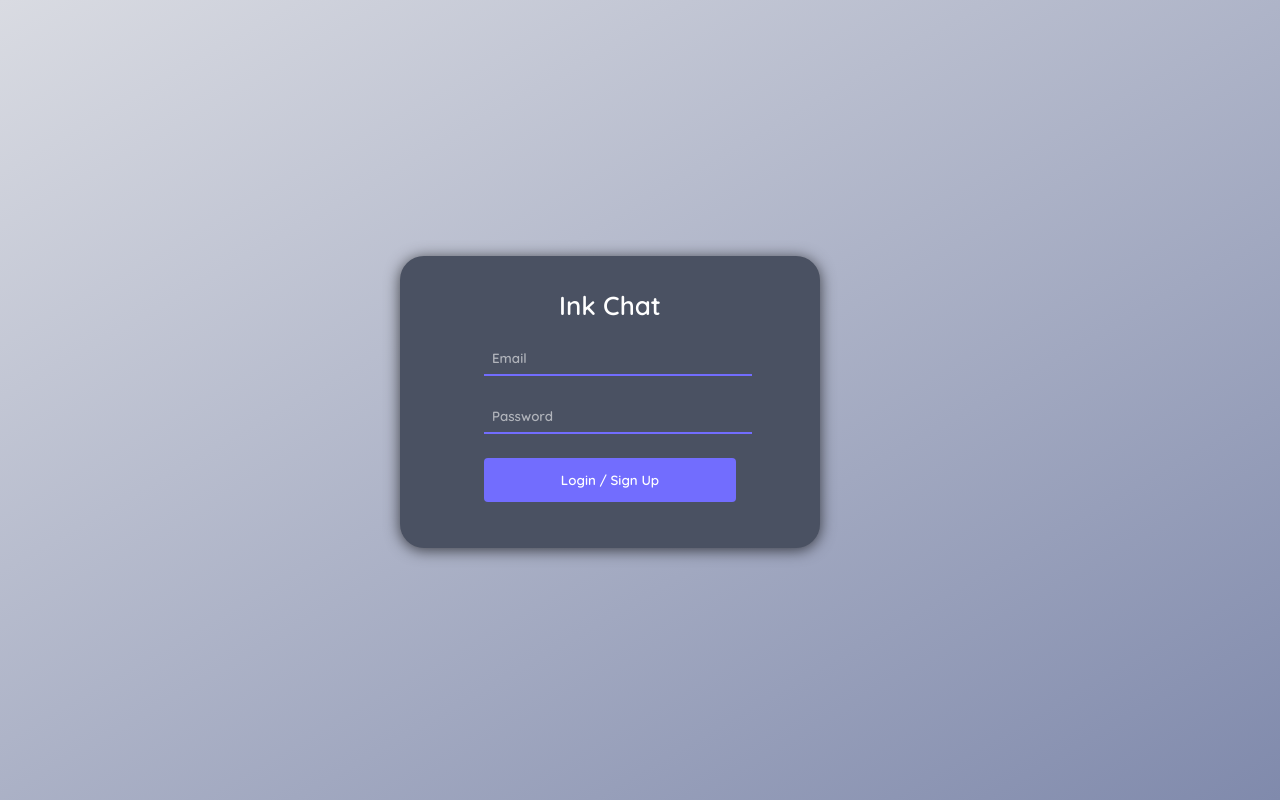
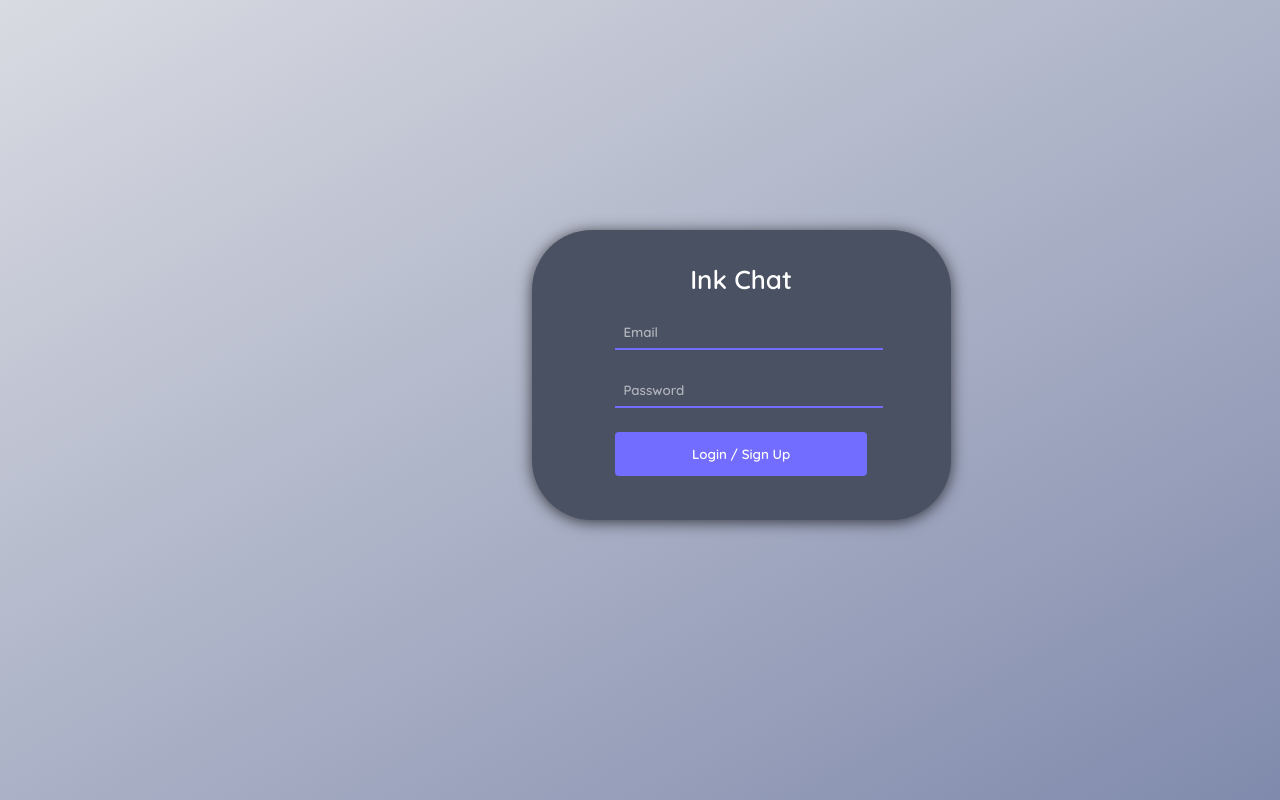
Before and after one commit to Sherlock2-4/nextjs-chat, a Next.js app: page / in a window 1280 px wide. Built offline with nearby package versions, Linux system fonts and the light colour scheme.

Commit message:
Update auth.css

```diff
--- a/styles/auth.css
+++ b/styles/auth.css
@@ -62,3 +62,22 @@
 .submit-button::hover {
   background-color: #938ffe;
 }
+
+@media only screen and (min-width: 412px) {
+  .auth-form {
+    padding-top: 33px;
+    width: 60%;
+    margin-left: 0 auto;
+  }
+
+  .auth-container {
+    width: 419px;
+    height: 290px;
+    position: center;
+    top: calc(50vh - 155px - 115px);
+    left: calc(62vw - 156px - 206px);
+    background-color: #4a5162;
+    border-radius: 60px;
+    box-shadow: 0 2px 15px rgb(0 0 0 / 68%);
+  }
+}
```
